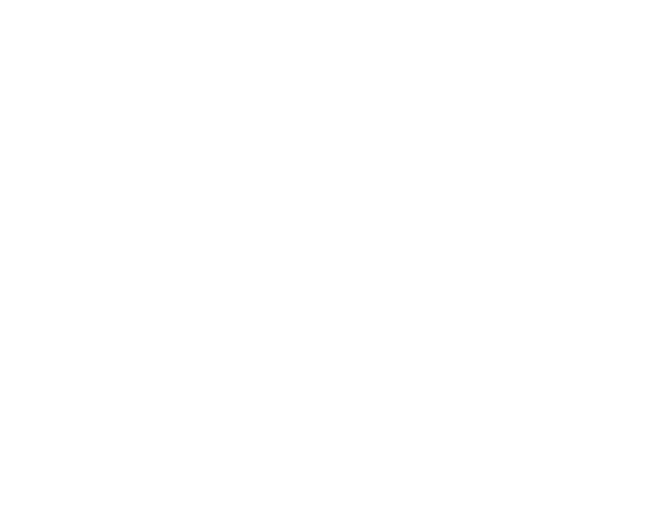
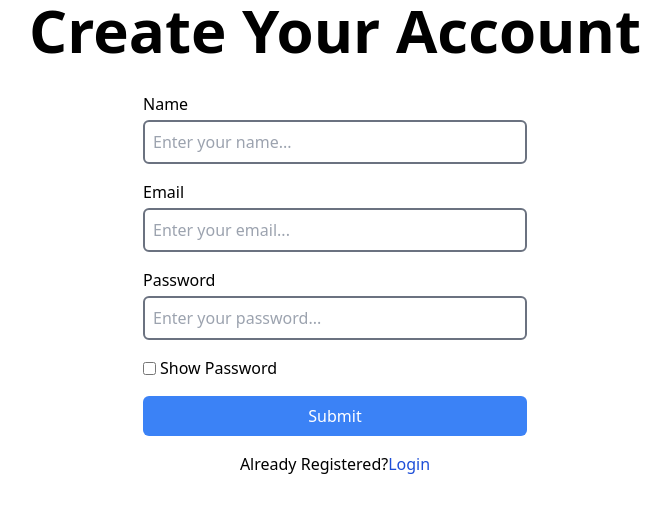
Before and after one commit to 25priya05/Chat-application, a React (Create React App) app: page /register in a window 1280 px wide. Shown: the top 512 px of the page, without its empty margins (305-976 px from the left). Built offline with nearby package versions, Linux system fonts and the light colour scheme; the HTML template or start-up script is replaced by a standard one.

Commit message:
register

```diff
--- a/src/Request/Auth.js
+++ b/src/Request/Auth.js
@@ -1,36 +1,74 @@
-import { toast } from "react-toastify"
-import Cookie from 'js-cookie';
+import { toast } from "react-toastify";
+import Cookie from "js-cookie";
 export const login = async (e, input, redirect) => {
     e.preventDefault();
 
-    if (input.email === '') {
+    if (input.email === "") {
         toast.error("Email is required");
-        return
+        return;
     }
-    if (input.password === '') {
+    if (input.password === "") {
         toast.error("Password is required");
-        return
+        return;
     }
     try {
-
-        const res = await fetch("https://chat-backend-p89z.onrender.com/user/login", {
-            method: "Post",
-            headers: {
-                "Content-Type": "application/json"
-            },
-            body: JSON.stringify(input)
-        });
+        const res = await fetch(
+            "https://chat-backend-p89z.onrender.com/user/login",
+            {
+                method: "Post",
+                headers: {
+                    "Content-Type": "application/json",
+                },
+                body: JSON.stringify(input),
+            }
+        );
         if (res.status === 200) {
             const data = await res.json();
             // console.log(data.token);
             Cookie.set("token", data.token);
             toast.success("Your are logged in successfully");
-            redirect("/")
+            redirect("/");
         }
-    }
-    catch (error) {
+    } catch (error) {
         console.log(error);
         toast.error(error.message);
+    }
+};
+export const register = async (e, input, redirect) => {
+    e.preventDefault();
 
+    if (input.name === "") {
+        toast.error("Name is required");
+        return;
     }
-}
+    if (input.email === "") {
+        toast.error("Email is required");
+        return;
+    }
+    if (input.password === "") {
+        toast.error("Password is required");
+        return;
+    }
+    try {
+        const res = await fetch(
+            "https://chat-backend-p89z.onrender.com/user/register",
+            {
+                method: "Post",
+                headers: {
+                    "Content-Type": "application/json",
+                },
+                body: JSON.stringify(input),
+            }
+        );
+        if (res.status === 200) {
+            const data = await res.json();
+            // console.log(data.token);
+            Cookie.set("token", data.token);
+            toast.success("Your are logged in successfully");
+            redirect("/");
+        }
+    } catch (error) {
+        console.log(error);
+        toast.error(error.message);
+    }
+};
--- a/src/pages/Login.jsx
+++ b/src/pages/Login.jsx
@@ -1,6 +1,6 @@
 import React, { useState } from "react";
 import { login } from "../Request/Auth";
-import { useNavigate } from "react-router-dom";
+import { useNavigate, Link } from "react-router-dom";
 
 const Login = () => {
     const [input, setInput] = useState({
@@ -10,10 +10,16 @@ const Login = () => {
     const [open, setOpen] = useState(false);
     const redirect = useNavigate();
     return (
-        <form onSubmit={(e) => login(e, input, redirect)}>
-            <div>
+        <form
+            className="flex flex-col w-fit justify-center items-center m-auto gap-4 "
+            onSubmit={(e) => login(e, input, redirect)}
+        >
+            <h1 className="text-6xl font-bold mb-4  ">Login</h1>
+            <div className="flex flex-col gap-1 ">
                 <label> Email</label>
                 <input
+                    className="border-2 w-96 rounded-md p-2 border-gray-500 "
+                    placeholder="Enter your email... "
                     type="email"
                     value={input.email}
                     onChange={(e) =>
@@ -21,9 +27,11 @@ const Login = () => {
                     }
                 />
             </div>
-            <div>
+            <div className="flex flex-col gap-1 ">
                 <label> Password</label>
                 <input
+                    className="border-2 w-96 rounded-md p-2 border-gray-500 "
+                    placeholder="Enter your password..."
                     type={open ? "text" : "password"}
                     value={input.password}
                     onChange={(e) =>
@@ -31,15 +39,31 @@ const Login = () => {
                     }
                 />
             </div>
+            <div className="flex justify-between w-full  ">
+                <div className="flex gap-1 items-center">
+                    <input
+                        type="checkbox"
+                        value={open}
+                        onChange={() => setOpen((t) => !t)}
+                    />
+                    <label>Show Password </label>
+                </div>
+                <Link className="text-blue-700" to="/forgotPassword">
+                    Forgot Password?
+                </Link>
+            </div>
+            <button
+                className="w-full p-2 bg-blue-500 text-white rounded-md font-medium"
+                type="submit"
+            >
+                Submit
+            </button>
             <div>
-                <input
-                    type="checkbox"
-                    value={open}
-                    onChange={() => setOpen((t) => !t)}
-                />
-                <label>Show Password </label>
+                Not registered yet?{" "}
+                <Link className=" text-blue-700 " to="/register">
+                    Register
+                </Link>
             </div>
-            <button type="submit"> Submit</button>
         </form>
     );
 };
--- a/src/pages/Register.jsx
+++ b/src/pages/Register.jsx
@@ -1,7 +1,81 @@
-import React from "react";
+import React, { useState } from "react";
+import { login, register } from "../Request/Auth";
+import { useNavigate, Link } from "react-router-dom";
 
 const Register = () => {
-    return <div></div>;
+    const [input, setInput] = useState({
+        name: "",
+        email: "",
+        password: "",
+    });
+    const [open, setOpen] = useState(false);
+    const redirect = useNavigate();
+    return (
+        <form
+            className="flex flex-col w-fit justify-center items-center m-auto gap-4 "
+            onSubmit={(e) => register(e, input, redirect)}
+        >
+            <h1 className="text-6xl font-bold mb-4  ">Create Your Account</h1>
+            <div className="flex flex-col gap-1 ">
+                <label> Name</label>
+                <input
+                    className="border-2 w-96 rounded-md p-2 border-gray-500 "
+                    placeholder="Enter your name... "
+                    type="text"
+                    value={input.name}
+                    onChange={(e) =>
+                        setInput((t) => ({ ...t, name: e.target.value }))
+                    }
+                />
+            </div>
+            <div className="flex flex-col gap-1 ">
+                <label> Email</label>
+                <input
+                    className="border-2 w-96 rounded-md p-2 border-gray-500 "
+                    placeholder="Enter your email... "
+                    type="email"
+                    value={input.email}
+                    onChange={(e) =>
+                        setInput((t) => ({ ...t, email: e.target.value }))
+                    }
+                />
+            </div>
+            <div className="flex flex-col gap-1 ">
+                <label> Password</label>
+                <input
+                    className="border-2 w-96 rounded-md p-2 border-gray-500 "
+                    placeholder="Enter your password..."
+                    type={open ? "text" : "password"}
+                    value={input.password}
+                    onChange={(e) =>
+                        setInput((t) => ({ ...t, password: e.target.value }))
+                    }
+                />
+            </div>
+            <div className="flex  w-96  ">
+                <div className="flex gap-1 items-center">
+                    <input
+                        type="checkbox"
+                        value={open}
+                        onChange={() => setOpen((t) => !t)}
+                    />
+                    <label>Show Password </label>
+                </div>
+            </div>
+            <button
+                className="w-96 p-2 bg-blue-500 text-white rounded-md font-medium"
+                type="submit"
+            >
+                Submit
+            </button>
+            <div>
+                Already Registered?
+                <Link className=" text-blue-700 " to="/login">
+                    Login
+                </Link>
+            </div>
+        </form>
+    );
 };
 
 export default Register;
```
